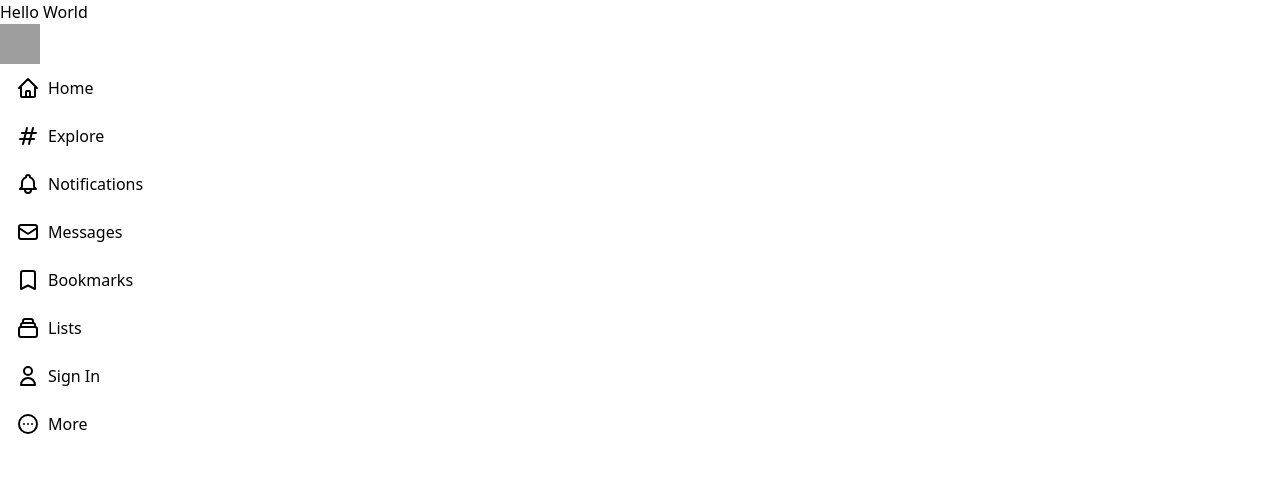
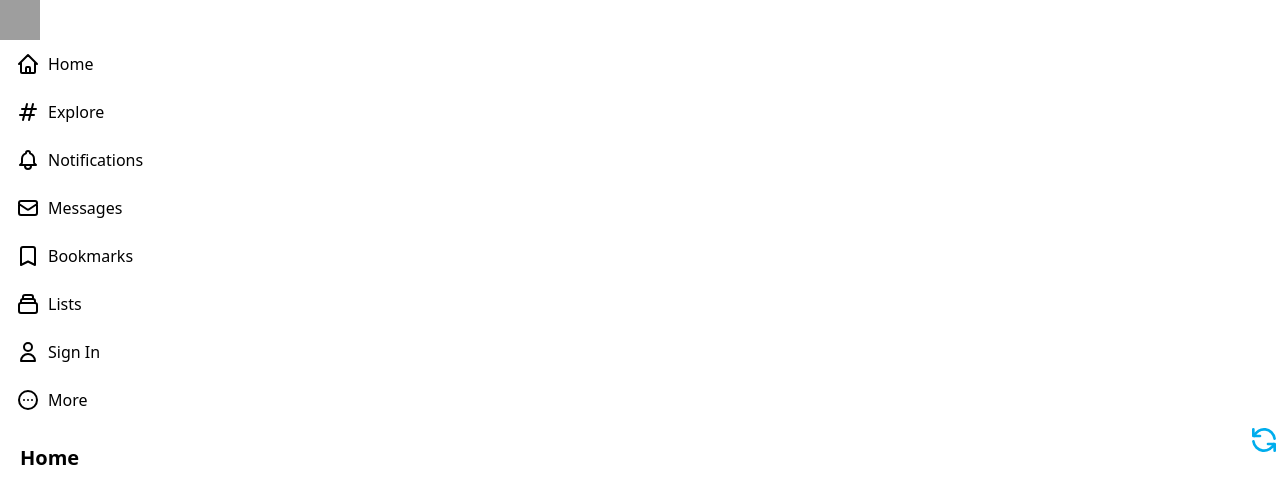
Before and after one commit to DataScientistDave/twitter-clone, a Next.js app: page / in a window 1280 px wide. Shown: the top 504 px of the page. Built offline with nearby package versions, Linux system fonts and the light colour scheme; grey boxes are pictures that could not be loaded.

Commit message:
Created skeleton for feed

```diff
--- /dev/null
+++ b/components/Feed.tsx
@@ -0,0 +1,15 @@
+import { RefreshIcon } from "@heroicons/react/outline";
+import React from "react";
+
+function Feed() {
+  return (
+    <div>
+      <div className="flex item-center justify-between">
+        <h1 className="p-5 pb-0 text-xl font-bold">Home</h1>
+        <RefreshIcon className="h-8 w-8 cursor-pointer text-twitter transition-all duration-500 ease-out hover:rotate-180 active:scale-125" />
+      </div>
+    </div>
+  );
+}
+
+export default Feed;
--- a/pages/index.tsx
+++ b/pages/index.tsx
@@ -1,6 +1,7 @@
 import type { NextPage } from "next";
 import Head from "next/head";
 import Image from "next/image";
+import Feed from "../components/Feed";
 import Sidebar from "../components/Sidebar";
 
 const Home: NextPage = () => {
@@ -10,10 +11,9 @@ const Home: NextPage = () => {
         <title>Twitter 2.0</title>
         <link rel="icon" href="/favicon.ico" />
       </Head>
-      <h1>Hello World</h1>
       <main>
         <Sidebar />
-        {/* Feed */}
+        <Feed />
         {/* Widgets */}
       </main>
     </div>
```
